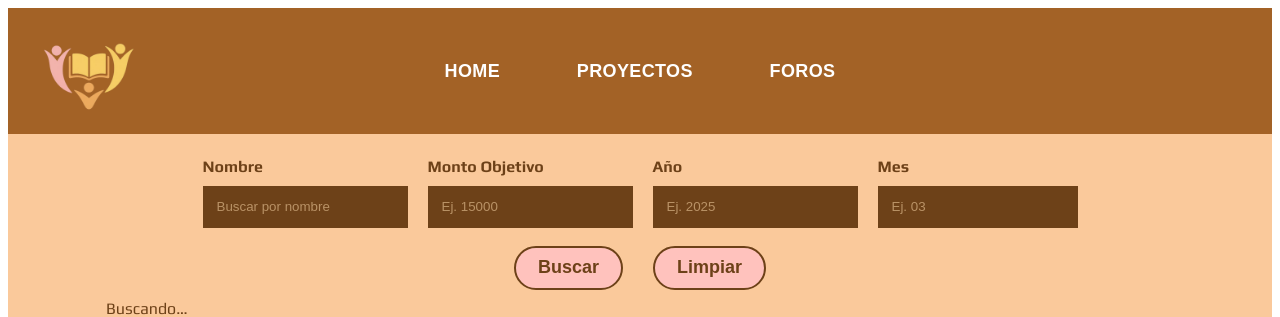
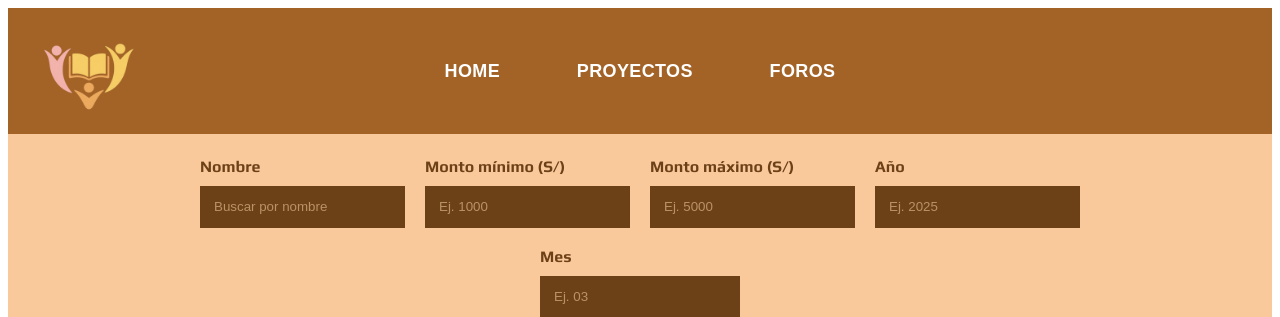
Before and after one commit to FavioCCC/Helpify-Frontend, an Angular app: page /proyectos in a window 1280 px wide. Shown: the top 317 px of the page. Built offline with nearby package versions, Linux system fonts and the light colour scheme; no server answers; a web font is replaced by a local one.

Commit message:
Cambios en listar Proyecto html. (Agregue min y max de monto)

```diff
--- a/src/app/components/proyecto/listarproyectos/listarproyectos.html
+++ b/src/app/components/proyecto/listarproyectos/listarproyectos.html
@@ -6,8 +6,23 @@
     </div>
 
     <div class="filter-field">
-      <label>Monto Objetivo</label>
-      <input type="number" placeholder="Ej. 15000" [(ngModel)]="filtros.monto" name="monto"/>
+      <label>Monto mínimo (S/)</label>
+      <input
+        type="number"
+        placeholder="Ej. 1000"
+        [(ngModel)]="filtros.montoMin"
+        name="montoMin"
+      />
+    </div>
+
+    <div class="filter-field">
+      <label>Monto máximo (S/)</label>
+      <input
+        type="number"
+        placeholder="Ej. 5000"
+        [(ngModel)]="filtros.montoMax"
+        name="montoMax"
+      />
     </div>
 
     <div class="filter-field">
```
